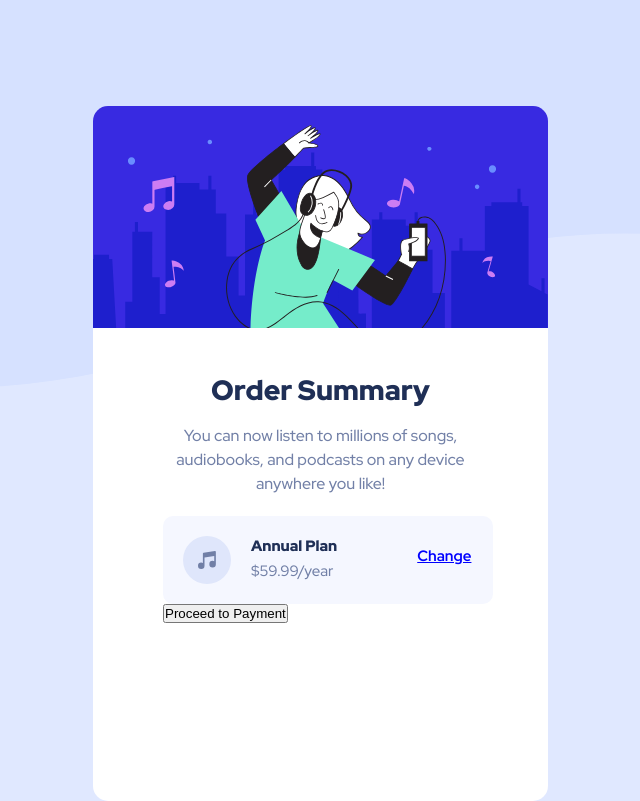
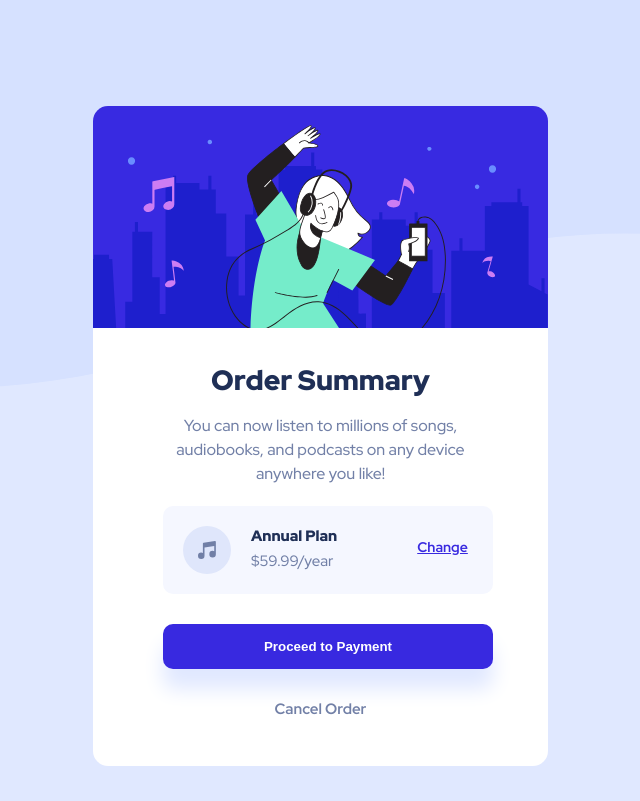
Before and after one commit to hgoo150925/order-summary-component, a React (Vite) app: page / in a window 1280 px wide. Shown: the whole page, without its empty margins (355-995 px from the left). Built offline with nearby package versions, Linux system fonts and the light colour scheme.

Commit message:
agregando estilos al card

```diff
--- a/src/Order.jsx
+++ b/src/Order.jsx
@@ -24,8 +24,9 @@ export const Order = () => {
           </ul>
         </div>
         <div className="container__btn">
-          <button> Proceed to Payment</button>
+          <button className="btn"> Proceed to Payment</button>
         </div>
+        <h2>cancel order</h2>
       </div>
     </section>
   );
--- a/src/index.css
+++ b/src/index.css
@@ -40,7 +40,7 @@ body {
   background-size: 100%;
   border-radius: 1.5rem;
   max-width: 45.5rem;
-  height: 69.5rem;
+  height: 66rem;
   margin: 10.6rem auto;
   position: absolute;
   left: 35%;
@@ -75,6 +75,12 @@ body {
   margin: 2rem 0 0 0;
   width: 33rem;
 }
+.container__card h2 {
+  color: var(--desaturated-blue);
+  text-align: center;
+  text-transform: capitalize;
+  margin: 3rem 0 0 0;
+}
 .container__price--plan {
   margin: 0 0 0 2rem;
 }
@@ -90,11 +96,25 @@ body {
   margin: 0.5rem 0 0 0;
 }
 ul li {
-  color: blue;
-  font-size: 1.5rem;
+  color: var(--bright-blue);
+  font-size: 1.4rem;
   font-weight: 700;
   list-style: none;
   text-transform: capitalize;
   text-decoration: underline;
-  margin: 1rem 0 0 8rem;
+  margin: 1.2rem 0 0 8rem;
 }
+
+.container__btn {
+  margin: 3rem 0 0 0;
+}
+.btn {
+  background-color: var(--bright-blue);
+  border: none;
+  border-radius: 1rem;
+  color: #fff;
+  font-weight: 900;
+  width: 33rem;
+  padding: 1.5rem;
+  box-shadow: 0 2rem 2rem var(--pale-blue);
+}
```
